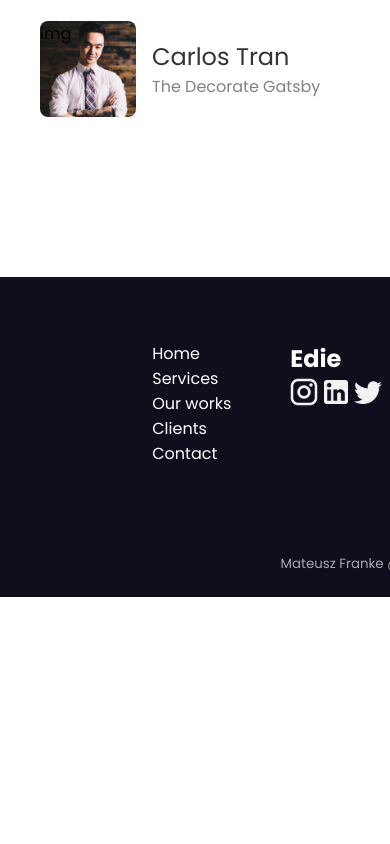
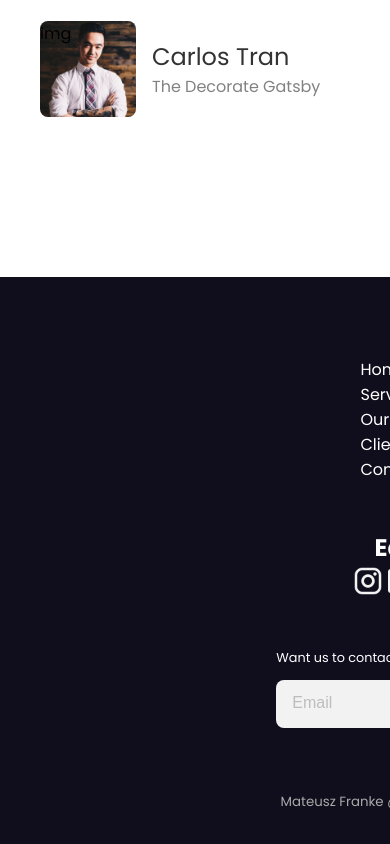
Before and after one commit to MtFranke/edie-homepage, a website: page src/index.html in a window 390 px wide. Shown: the part 5757-6601 px from the top of the page. Before the commit the page ends 6354 px from the top, so only its background shows below. Drawn offline with Linux system fonts and the light colour scheme.

Commit message:
responsive footer

```diff
--- a/src/index.html
+++ b/src/index.html
@@ -3,7 +3,7 @@
 <head>
     <title>Edie homepage</title>
     <meta charset="utf-8" />
-    <meta name="viewport" content="width=device-width, initial-scale=1" />
+    <meta name="viewport" content="width=device-width, initial-scale=1.0">
     <link rel="stylesheet" href="main.css">
     <link href="https://fonts.googleapis.com/icon?family=Material+Icons" rel="stylesheet">
 </head>
@@ -118,7 +118,7 @@
         </section>
     <footer class="footer footer-area mt-10r">
         <section class="footer-flex">
-            <nav >
+            <nav class="flex-item">
                 <ul class="footer__navigation">
                     <li>Home</li>
                     <li>Services</li>
@@ -127,7 +127,7 @@
                     <li>Contact</li>
                 </ul>
             </nav>
-            <section class="footer__social-media--section">
+            <section class="footer__social-media--section flex-item">
                 <h3 class="footer__social-media--header">Edie</h3>
                 <nav>
                     <ul class="footer__social-media">
@@ -137,7 +137,7 @@
                     </ul>
                 </nav>
             </section>
-            <section class=" header__contact-us">
+            <section class=" header__contact-us flex-item">
                 <p class="grey-6 header__contact-us--question" id="contact-us">Want us to contact you?</p>
                 <div class="flex">
                     <input class="header__contact-us--input" type="text" placeholder="Email">
--- a/src/main.css
+++ b/src/main.css
@@ -124,6 +124,8 @@ body{
     padding: 0 1rem;
 }
 
+
+
 @media only screen and (max-width: 1037px) {
     .nav__items{
         display: none;
@@ -156,6 +158,14 @@ body{
     .header__width--upper{
         width: unset !important;
 
+    }
+    .footer-flex{
+        flex-direction: column;
+        align-items: center !important;
+
+    }
+    .flex-item{
+        margin: 1rem 0;
     }
 }
 
@@ -504,7 +514,6 @@ body{
 
 .footer{
     margin-top: 10rem;
-    height: 20rem;
     background-color: #100E1D;
     display: flex;
     flex-wrap: wrap;
@@ -519,9 +528,14 @@ body{
     width: 100%;
     padding: 3rem;
     justify-content: space-around;
-
 }
 
+.footer__social-media--section{
+    display: flex;
+    justify-items: center;
+    align-items: center;
+    flex-direction: column;
+}
 .footer__navigation{
     font-size: 1rem;
     list-style: none;
@@ -530,8 +544,10 @@ body{
 
 .footer__social-media{
     list-style: none;
+    flex-direction: row;
     display: flex;
     margin: 0;
+    padding: 0;
 }
 
 .footer__social-media--icons{
@@ -545,16 +561,12 @@ body{
     margin: 0;
     align-self: center;
 }
-.footer__social-media--section{
-    padding-top: 1rem;
-    display: flex;
-    flex-direction: column;
-    justify-content: flex-end;
-}
+
 
 small{
     display: block;
     width: 100%;
     color: #A9A9A9;
     text-align: center;
+    margin-bottom: 5rem;
 }
```
